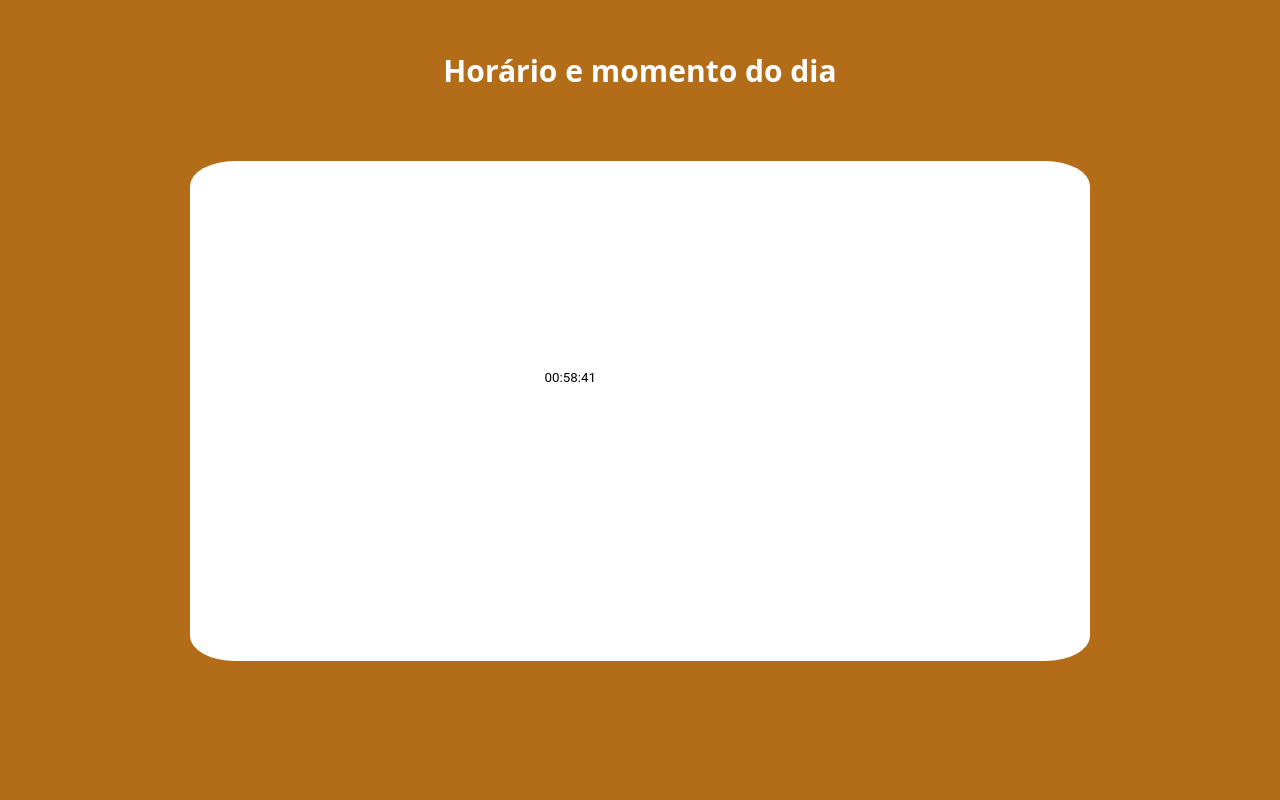
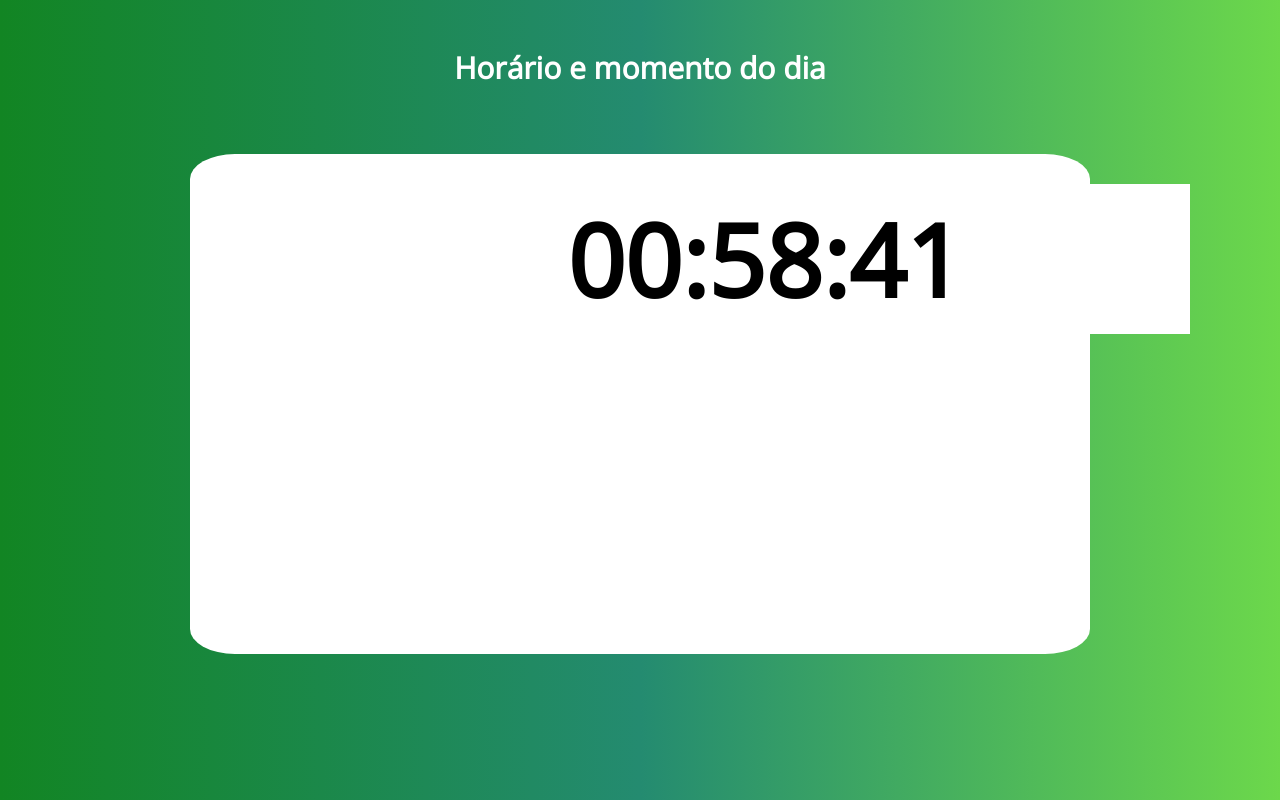
Before and after one commit to K4roline/Relogio-ao-vivo, a plain HTML site: page index.html in a window 1280 px wide. Drawn offline with nearby package versions, Linux system fonts and the light colour scheme.

Commit message:
Atualizando o estilo do site

```diff
--- a/index.html
+++ b/index.html
@@ -4,6 +4,8 @@
     <meta charset="UTF-8">
     <meta http-equiv="X-UA-Compatible" content="IE=edge">
     <meta name="viewport" content="width=device-width, initial-scale=1.0">
+    <link href="https://fonts.googleapis.com/css2?family=Open+Sans&family=Roboto+Flex:opsz,wght@8..144,300&family=Roboto:wght@300&display=swap" rel="stylesheet">
+    <link rel="stylesheet" href="https://cdn.jsdelivr.net/npm/bootstrap@4.5.3/dist/css/bootstrap.min.css" integrity="sha384-TX8t27EcRE3e/ihU7zmQxVncDAy5uIKz4rEkgIXeMed4M0jlfIDPvg6uqKI2xXr2" crossorigin="anonymous">
     <link rel="stylesheet" type="text/css" href="style.css" media="screen"/>
     <script src="script.js"></script>
 
@@ -11,11 +13,12 @@
 </head>
 <body>
     <h1>Horário e momento do dia</h1>
-    <div class="container">
-    </div>
 
     <div class="mostrador">
     <input type="text" id="relogio"/>
+    </div>
+
+    <div class="container">
     </div>
 
     <div class="imagem">
--- a/style.css
+++ b/style.css
@@ -4,8 +4,12 @@
     padding: 0;
     border: 0;
     border-spacing: 0;
-    font-family: 'Roboto', sans-serif;
   }
+
+  html, body {
+    height: 100%;
+    overflow: auto;
+   }
 
 
 h1 {
@@ -15,30 +19,35 @@
     color: white;
     font-family: 'Open Sans', sans-serif;
     font-weight: bold;
-    margin-left: auto;
-    margin-right: auto;
+    margin-left: 340px;
+    margin-right: 340px;
   }
 
   .container {
+    display: flex;
+    justify-content: center;
+    align-items: baseline;
     background-color:white;
     width: 900px;
     height: 500px;
+    margin-top: -180px;
     margin-left: auto;
     margin-right: auto;
-    margin-top: 70px;
     border-radius: 5%;
   }
 
   body {
-    background-color:rgb(179, 109, 25);
+    background: linear-gradient(to left, rgb(108, 216, 75), rgb(36, 139, 112), rgb(18, 133, 35));
   }
 
-  .mostrador {
-    margin-top: -600px;
-    font-size: 300px;
-    text-align:center;
+  input {
+    color: black;
+    margin-top: 90px;
+    font-size: 100px;
+    text-align: center;
+    width: 850px;
     font-family: 'Open Sans', sans-serif;
     font-weight: bold;
-    margin-left: auto;
-    margin-right: auto;
+    margin-left: 340px;
+    margin-right: 340px;
   }
```
